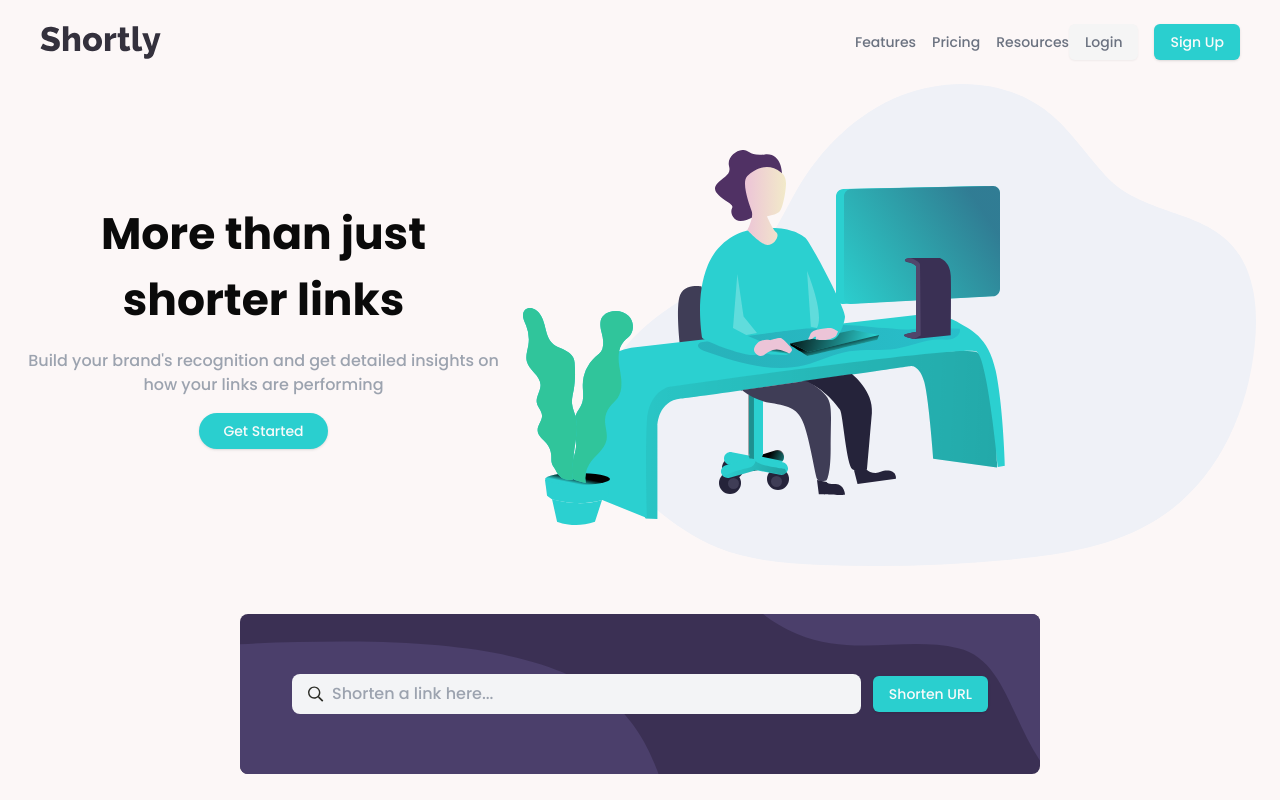
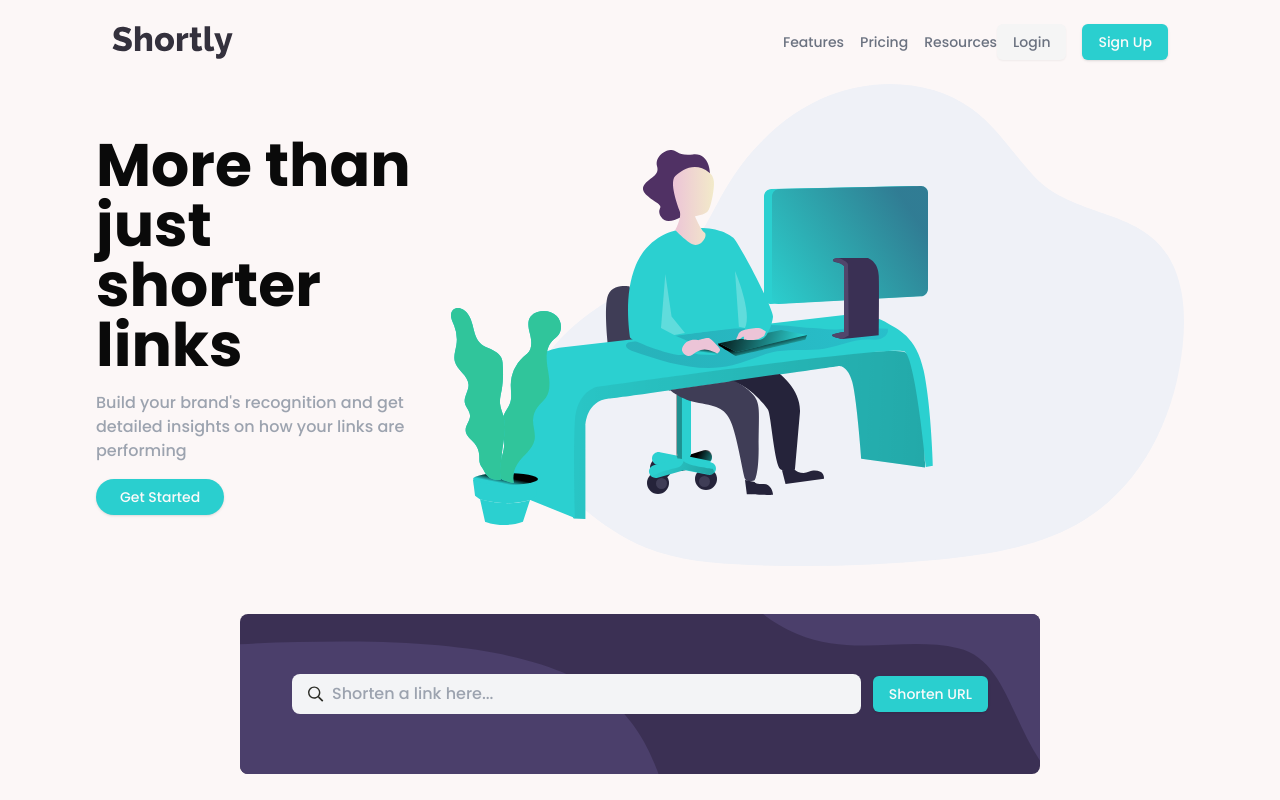
Before and after one commit to davistar21/url-shortener-app, a React (Vite) app: page / in a window 1280 px wide. Shown: the top 800 px of the page. Built offline with nearby package versions, Linux system fonts and the light colour scheme.

Commit message:
vercel.json

```diff
--- a/src/components/Layout/Header.tsx
+++ b/src/components/Layout/Header.tsx
@@ -10,7 +10,7 @@ const Header = () => {
   };
 
   return (
-    <header className=" p-4 flex gap-4 my-2 relative justify-between  items-center md:mx-6 mx-2">
+    <header className=" p-4 flex gap-4 my-2 relative justify-between  items-center md:mx-24 mx-2">
       <img src="images/logo.svg" alt="" className="object-contain" />
       {!isOpen ? (
         <MenuIcon
--- a/src/components/Layout/Main.tsx
+++ b/src/components/Layout/Main.tsx
@@ -76,10 +76,10 @@ const Main = () => {
     }
   };
   return (
-    <main className="flex flex-col gap-2 md:mx-6 mx-2">
+    <main className="flex flex-col gap-2 md:mx-24 mx-2">
       <div className="flex flex-col-reverse lg:flex-row items-center gap-5 mb-10">
-        <div className="justify-center items-center flex flex-col text-center">
-          <h3 className="font-bold text-[44px]  lg:mb-4 ">
+        <div className="justify-center items-center md:items-start flex flex-col md:text-left text-center">
+          <h3 className="font-bold  text-[44px] lg:text-6xl  lg:mb-4 ">
             More than just shorter links
           </h3>
           <div className="text-gray-400 mb-4">
```
Also changed, not shown: vercel.json (added).
